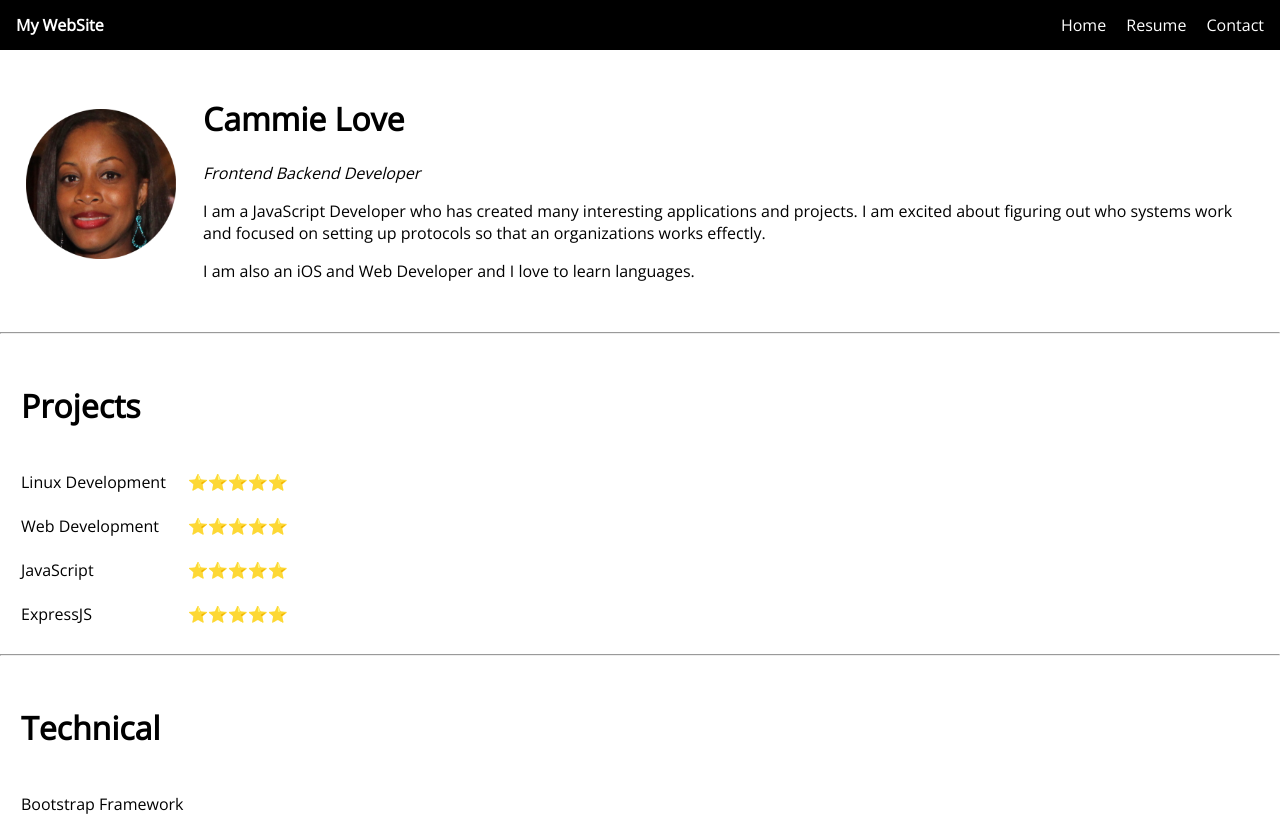
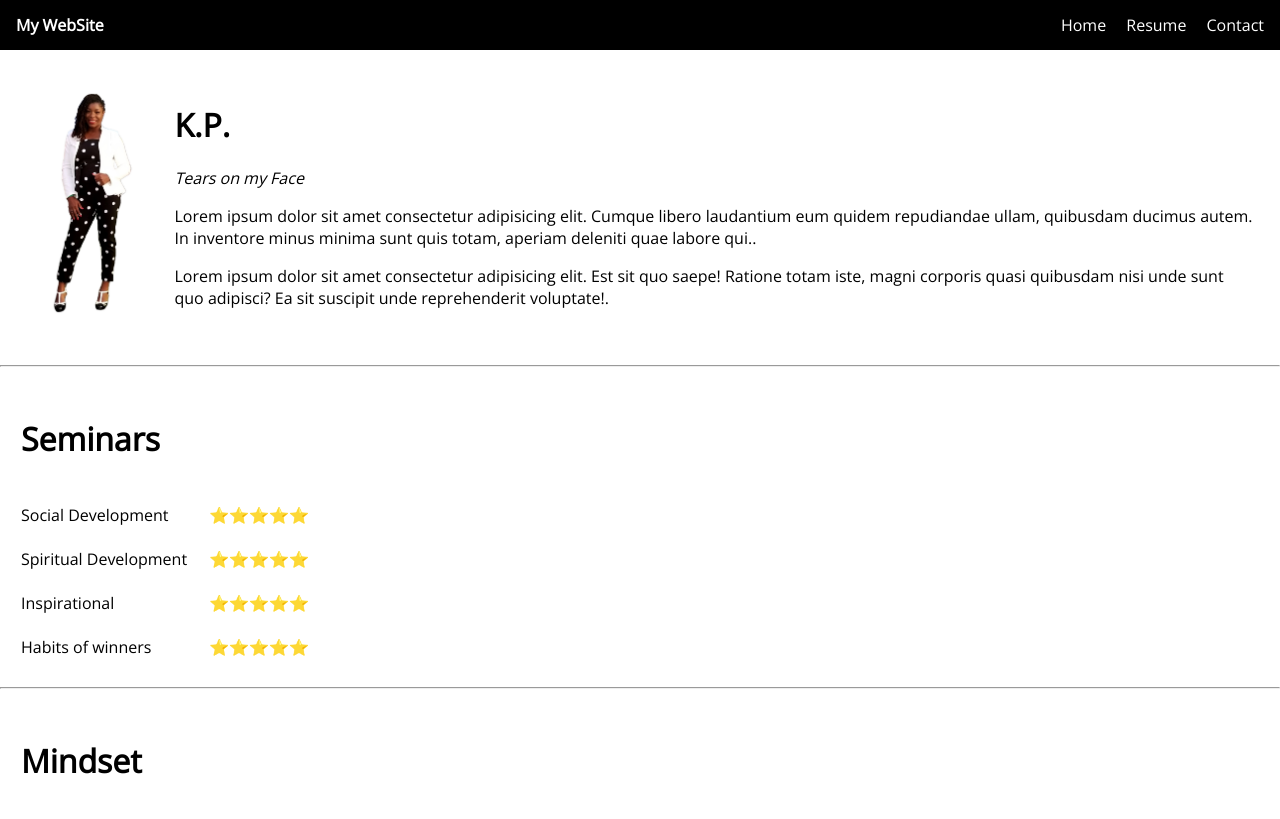
Before and after one commit to devmctc/kp, a plain HTML site: page kp.github.io/index.html in a window 1280 px wide. Shown: the top 819 px of the page. Drawn offline with nearby package versions, Linux system fonts and the light colour scheme.

Commit message:
Updated text to lorem

```diff
--- a/kp.github.io/index.html
+++ b/kp.github.io/index.html
@@ -4,7 +4,7 @@
     <meta charset="UTF-8">
     <meta name="viewport" content="width=device-width, initial-scale=1, shrink-to-fit=no">
     <link href="./dist/css/main.css" type="text/css" rel="stylesheet">
-    <title>Cammie Love</title>
+    <title>KP</title>
 </head>
 <body>
     <header>
@@ -22,12 +22,12 @@
       <table cellspacing="25">
         <tr>
           <td> <img class="fit-picture"
-            src="cpp01.png"
-            alt="C Love" height="150"></td>
-          <td> <h1>Cammie Love</h1>
-            <p><em>Frontend Backend Developer</em></p>
-            <p>I am a JavaScript Developer who has created many interesting applications and projects. I am excited about figuring out who systems work and focused on setting up protocols so that an organizations works effectly.</p>
-            <p>I am also an iOS and Web Developer and I love to learn languages.</p>
+            src="kp01.jpeg"
+            alt="kp" height="250"></td>
+          <td> <h1>K.P.</h1>
+            <p><em>Tears on my Face</em></p>
+            <p>Lorem ipsum dolor sit amet consectetur adipisicing elit. Cumque libero laudantium eum quidem repudiandae ullam, quibusdam ducimus autem. In inventore minus minima sunt quis totam, aperiam deleniti quae labore qui..</p>
+            <p>Lorem ipsum dolor sit amet consectetur adipisicing elit. Est sit quo saepe! Ratione totam iste, magni corporis quasi quibusdam nisi unde sunt quo adipisci? Ea sit suscipit unde reprehenderit voluptate!.</p>
             </td>
         </tr>
       </table>
@@ -37,23 +37,23 @@
 
       <table cellspacing="20">
         <tr>
-          <td><h1>Projects</h1></td>
+          <td><h1>Seminars</h1></td>
         </tr>
 
         <tr>
-          <td>Linux Development</td>
+          <td>Social Development</td>
           <td>⭐️⭐️⭐️⭐️⭐️</td>
         </tr>
         <tr>
-          <td>Web Development</td>
+          <td>Spiritual Development</td>
           <td>⭐️⭐️⭐️⭐️⭐️</td>
         </tr>
         <tr>
-          <td>JavaScript</td>
+          <td>Inspirational</td>
           <td>⭐️⭐️⭐️⭐️⭐️</td>
         </tr>
         <tr>
-          <td>ExpressJS</td>
+          <td>Habits of winners</td>
           <td>⭐️⭐️⭐️⭐️⭐️</td>
         </tr>
       </table>
@@ -64,7 +64,7 @@
      <hr>
       <table cellspacing="20">
         <tr>
-          <td><h1>Technical</h1></td>
+          <td><h1>Mindset</h1></td>
         </tr>
           <tr>
             <td>Bootstrap Framework</td>
```
Also changed, not shown: kp.github.io/Image copy.jpeg (added), kp.github.io/kp01.jpeg (added).
